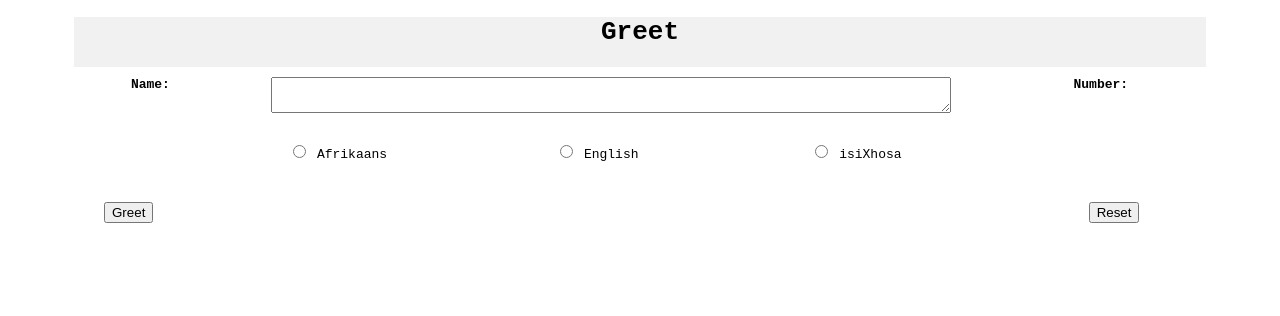
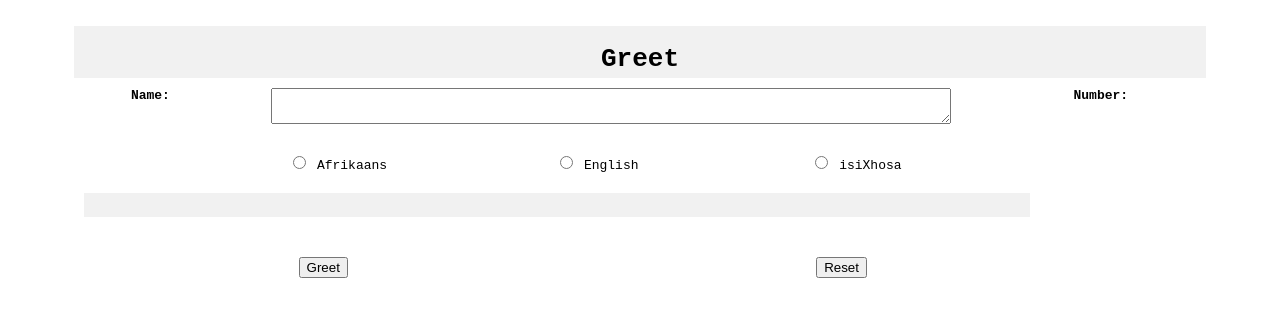
Before and after one commit to gregfoulkes/greetings, a plain HTML site: page index.html in a window 1280 px wide. Drawn offline with Linux system fonts and the light colour scheme.

Commit message:
add all Changes

```diff
--- a/css/greet.css
+++ b/css/greet.css
@@ -14,6 +14,7 @@ body {
 
 .container {
   width: 90%;
+  padding: 16px;
   margin-left: auto;
   margin-right: auto;
 
@@ -39,6 +40,7 @@ body {
 } */
 
 .greeting{
+  padding: 1px;
   margin: 10px;
   background-color: #f1f1f1;
   height: 50px;
@@ -59,12 +61,18 @@ body {
   float: left;
 }
 
-.buttons{
+.radioButtons{
+  /* margin-top:30px; */
   width: 100%;
   float:left;
   font-family: monospace;
   font-style: normal;
   font: courier;
+  }
+
+  .clickButtons{
+    width: 100%;
+    float: left;
   }
 
 .language{
@@ -78,12 +86,12 @@ body {
 }
 
 .greetButton{
-  width:10%;
+  width:45%;
   float: left;
 }
 
 .resetButton {
-  width:10%;
+  width:45%;
   float: left;
 
 }
@@ -97,7 +105,7 @@ body {
 
 .displayField{
   width: 100%;
-  margin: 20px;
+  /* margin: 5px; */
   float: left;
 }
 
@@ -107,10 +115,12 @@ body {
 } */
 
 .spacerForDisplayField {
+  padding: 12px;
+  text-align: center;
   background-color: #f1f1f1;
   margin:20px;
-  width:72%;
-  float: left;
+  width:80%;
+  /* float: left; */
 }
 
 .box {
--- a/index.html
+++ b/index.html
@@ -8,11 +8,9 @@
   <body>
     <div class="container">
 
-
       <div class="center greeting ">
         <h1>Greet</h1>
       </div>
-
 
       <div class="nameBox center">
 
@@ -23,44 +21,55 @@
         <div class="textInputBox">
           <textarea  name="greetInput" class = "greetName " value = "" ></textarea>
         </div>
+
         <div class="counter">
           <strong>Number:</strong>
-          <span class="counterNameDisplay"><span class="counterDisplay" value = ""></span></span>
+          <span class="counterNameDisplay"><span class="counterDisplay" value = "" ></span></span>
         </div>
       </div>
-      <div class="buttons center">
+      <div class="radioButtons center">
+
         <div class="radioBtn center">
-          <div class="language">
+
+          <div class="language center">
             <input type="radio" name="languageType" class="languageRadio" value="afrikaans">
             <span class="label-body">Afrikaans</span>
           </div>
-          <div class="language">
+
+          <div class="language center">
             <input type="radio" name="languageType" class="languageRadio" value="english">
             <span class="label-body">English</span>
           </div>
-          <div class="language">
+
+          <div class="language center">
             <input type="radio" name="languageType" class="languageRadio" value="xhosa">
             <span class="label-body">isiXhosa</span>
           </div>
+
         </div>
       </div>
-      <div class="displayField">
-        <div class="greetButton">
+
+      <div class="displayField center">
+
+        <div class = 'spacerForDisplayField '>
+          <span class="nameOfPerson"><span class="displayName"></span></span>
+        </div>
+
+      </div>
+
+      <div class="clickButtons center ">
+
+        <div class="greetButton ">
           <button class="greetMeBtn" type="button" name="button">Greet</button>
         </div>
-        <div class = 'spacerForDisplayField'>
-          <span class="nameOfPerson"><span class="displayName"></span></span>
-        </div>
-        <div class="resetButton">
+
+        <div class="resetButton ">
           <button class="resetTheBtn" type="button" name="button">Reset</button>
         </div>
 
       </div>
     </div>
 
-
-
-
   </body>
   <script src="js/greet.js"></script>
   <script src="js/greet-dom.js"></script>
```
